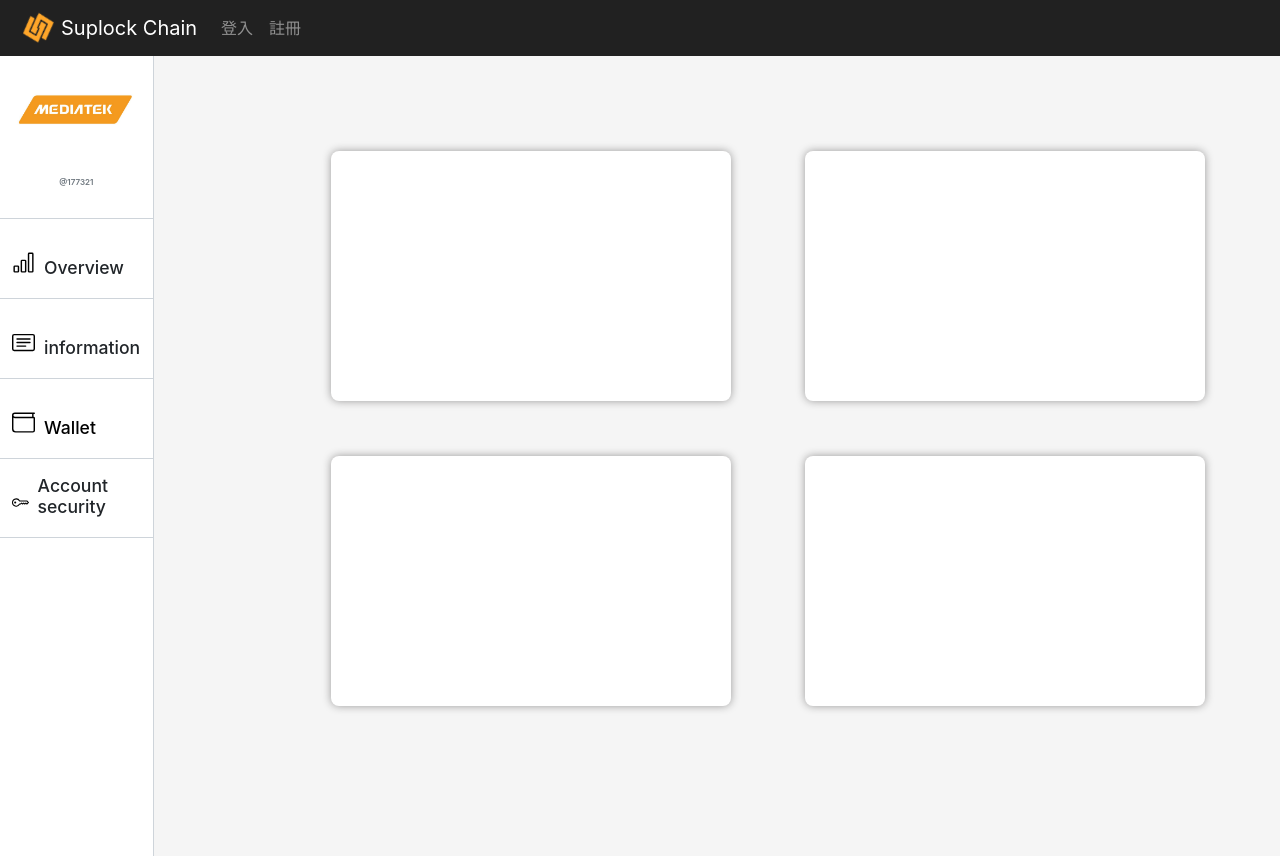
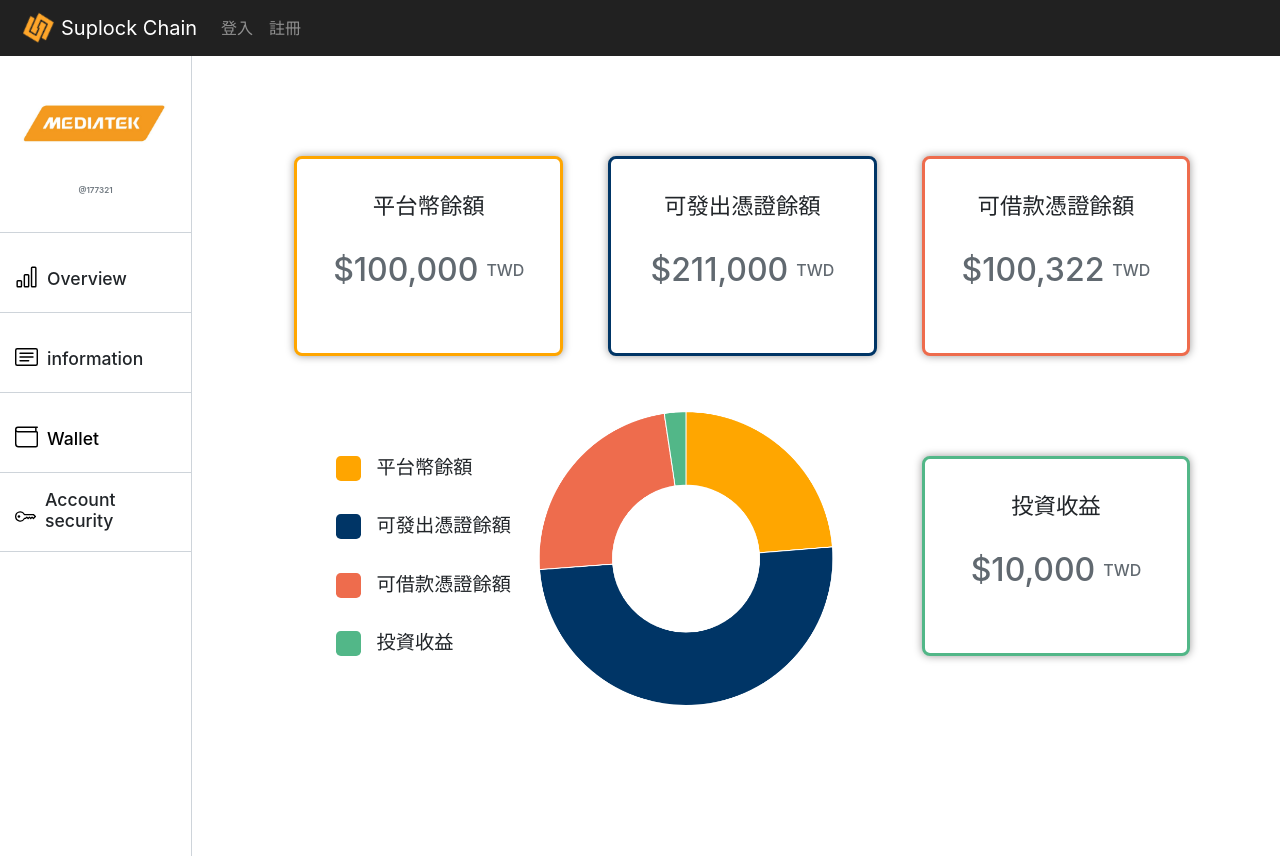
Before and after one commit to zwuan/Suplock-Chain-public-blockchain-supply-chain-financial-platform, a Django app: page /wallet/ in a window 1280 px wide. Run offline with Django 3.2, Linux system fonts and the light colour scheme; data that the repository does not hold is empty; some libraries are stand-ins or nearby versions.

Commit message:
wallet-finish

```diff
--- a/core/templates/wallet.html
+++ b/core/templates/wallet.html
@@ -7,28 +7,117 @@
     <meta name="viewport" content="width=device-width, initial-scale=1.0">
     <title>my wallet</title>
     {% include 'nav_login.html' %}
+     <link rel="stylesheet" href="{%static 'css/wallet.css' %}">
+     <script src="https://cdn.jsdelivr.net/npm/chart.js"></script>
 </head>
 <body>
     <main class="main_content" id = "fade_out">
         {% include 'company_index_left.html' %}
-        <link rel="stylesheet" href="{%static 'css/wallet.css' %}">
         <div class="wallet_content">
             <div class="wallet_segement">
                 <section  class = "wallet_card">
-
+                    <h2 class="card_title">平台幣餘額</h2>
+                    <div class="inner_card">
+                        <h2>$</h2>
+                        <h2 id = "erc865">100,000</h2>
+                        <h2 class="currency">TWD</h2>
+                    </div>
                 </section>
                 <section class = "wallet_card">
-
+                    <h2 class="card_title">可發出憑證餘額</h2>
+                    <div class="inner_card">
+                        <h2>$</h2>
+                        <h2 id = "sendable">211,000</h2>
+                        <h2 class="currency">TWD</h2>
+                    </div>
+                </section>
+                <section class = "wallet_card">
+                    <h2 class="card_title">可借款憑證餘額</h2>
+                    <div class="inner_card">
+                        <h2>$</h2>
+                        <h2 id="receivable">100,322</h2>
+                        <h2 class="currency">TWD</h2>
+                    </div>
                 </section>
             </div>
             <div class="wallet_segement-1">
-                <section class = "wallet_card">
-
+                <div class="ring_chart">
+                    <div class="label">
+                        <div class="inner_label">
+                            <div class="square orange"></div>
+                            <h4 class="label_text">平台幣餘額</h4>
+                        </div>
+                        <div class="inner_label ">
+                            <div class="square dark_blue"></div>
+                            <h4 class="label_text">可發出憑證餘額</h4>
+                        </div>
+                        <div class="inner_label">
+                            <div class="square red"></div>
+                            <h4 class="label_text">可借款憑證餘額</h4>
+                        </div>
+                        <div class="inner_label">
+                            <div class="square green"></div>
+                            <h4 class="label_text">投資收益</h4>
+                        </div>
+                    </div>
+                    <canvas id="myChart"></canvas>
+                </div>
+                <section class = "wallet_card_lower">
+                    <h2 class="card_title">投資收益</h2>
+                    <div class="inner_card">
+                        <h2>$</h2>
+                        <h2 id="invest">10,000</h2>
+                        <h2 class="currency">TWD</h2>
+                    </div>
                 </section>
-                <section class = "wallet_card">
             </div>
-            </section>
         </div>
     </main>
 </body>
+<script>
+const erc865 = $("#erc865").html();
+const sendable = $("#sendable").html();
+const receivale = $("#receivable").html();
+const invest = $("#invest").html();
+
+const intErc865 = 100000;
+const intSendable = 211000;
+const intReceivale =100322;
+const intInvest = 10000;
+
+
+
+let options = {
+  tooltips: {
+    enabled: false
+  }
+};
+let ctx = document.getElementById('myChart');
+const data = {
+//   labels: [
+//     'Red',
+//     'Blue',
+//     'Yellow'
+//   ],
+  datasets: [{
+    label: 'My First Dataset',
+    data: [intErc865, intSendable, intReceivale, intInvest],
+    backgroundColor: [
+      'rgb(255, 166, 0)',
+      'rgb(0, 53, 102)',
+      'rgb(238, 108, 77)',
+      'rgb(82, 183, 136)'
+    ],
+    hoverOffset: 4
+  }],
+  options: options
+
+};
+
+let myChart = new Chart(ctx, {
+  type: 'doughnut',
+  data: data,
+});
+</script>
+
 </html>
--- a/static/css/company_index_left.css
+++ b/static/css/company_index_left.css
@@ -5,17 +5,7 @@
     color:black;
     text-decoration: none;
 }
-body{
-    background-color: rgb(245, 245, 245) ;
-}
-.main_content{
-    display: flex;
-    flex-direction: row;
-    justify-content: flex-start;
-    align-items: center;
-    min-height: 100vh;
-    font-size: 1rem;
-}
+
 .introcard_button{
     width: 15%;
     height:100vh;
--- a/static/css/wallet.css
+++ b/static/css/wallet.css
@@ -1,6 +1,6 @@
 .wallet_content{
-    width: 100%;
-    height: 90vh;
+    width: 70%;
+    height:100vh;
     display: flex;
     flex-direction: column;
     justify-content:flex-start;
@@ -11,7 +11,7 @@
     display: flex;
     flex-direction: row;
     align-items: center;
-    justify-content:space-evenly;
+    justify-content:space-between;
 }
 .wallet_segement-1{
     width: 100%;
@@ -19,12 +19,117 @@
     display: flex;
     flex-direction: row;
     align-items: flex-start;
-    justify-content:space-evenly;
+    justify-content:space-between;
 }
 .wallet_card{
-    width: 400px;
-    height: 250px;
+    width: 30%;
+    height: 50%;
     background-color: white;
     border-radius: .5em;
     box-shadow:0px 0px 9px rgb(155, 154, 154);
+    display: flex;
+    flex-direction: column;
+    justify-content: flex-start;
+    align-items: center;
 }
+.wallet_card_lower{
+    width: 30%;
+    height: 50%;
+    background-color: white;
+    border-radius: .5em;
+    box-shadow:0px 0px 9px rgb(155, 154, 154);
+    display: flex;
+    flex-direction: column;
+    justify-content: flex-start;
+    align-items: center;
+    border: 3px solid rgb(82, 183, 136);
+}
+.card_title{
+    margin-top: 1.5em;
+    font-size: 1.8em;
+}
+.inner_card{
+    margin-top: 1.5em;
+    display: flex;
+    flex-direction: row;
+    justify-content: flex-start;
+    align-items: center;
+    color:#616970 ;
+}
+.main_content{
+    display: flex;
+    flex-direction: row;
+    justify-content: flex-start;
+    align-items: center;
+    min-height: 100vh;
+    font-size: 1rem;
+}
+.ring_chart{
+    height: 50%;
+    width: 65%;
+    display: flex;
+    flex-direction: row;
+    justify-content: center;
+    align-items: center;
+
+}
+#myChart{
+    width: 300px !important;
+    height: 300px !important;
+}
+.wallet_card:nth-child(1){
+    border: 3px solid rgb(255, 166, 0);
+}
+.wallet_card:nth-child(2){
+    border: 3px solid #003566;
+}
+.wallet_card:nth-child(3){
+    border: 3px solid rgb(238, 108, 77);
+}
+.label{
+    height: 100%;
+    display: flex;
+    flex-direction: column;
+    justify-content: space-between;
+    align-items: center;
+}
+.inner_label{
+    width: 200px;
+    height: 25px;
+    display: flex;
+    flex-direction: row;
+
+}
+.square{
+    width: 25px;
+    height: 25px;
+    border-radius: .3em;
+    margin-right: 1em;
+}
+.label_text{
+    font-weight: 500;
+    font-size: 1.2em;
+}
+.orange{
+    background-color: orange;
+}
+.dark_blue{
+    background-color: #003566;
+}
+.red{
+    background-color: rgb(238, 108, 77);
+}
+.green{
+    background-color: rgb(82, 183, 136);
+}
+
+@media(min-width:1600px){
+    #myChart{
+        width: 380px !important;
+        height: 380px !important;
+    }
+}
+.currency{
+    font-size:1em;
+    margin-left: .5em;
+}
```
Also changed, not shown: db.sqlite3, 3 other files.
